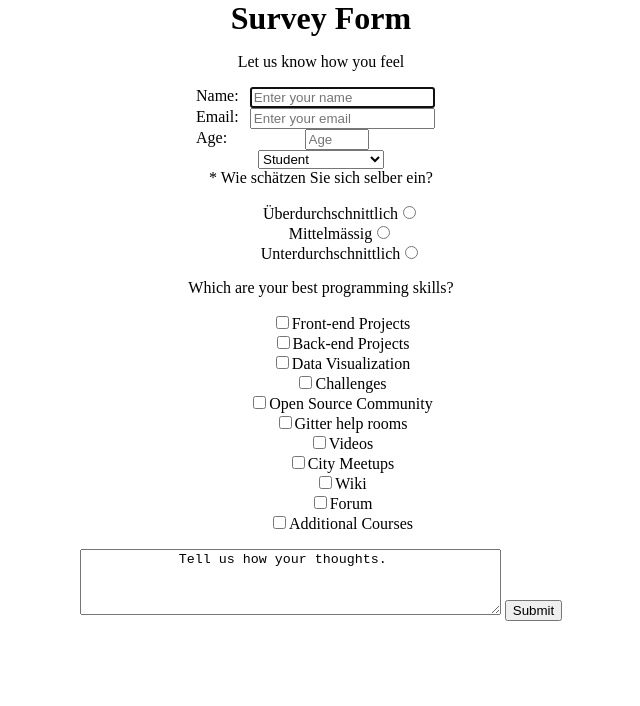
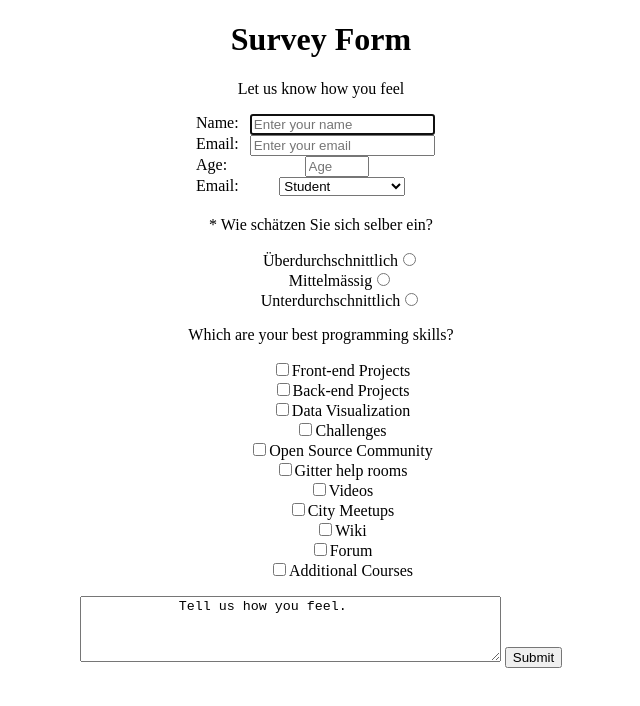
Before and after one commit to ClaudioLutz/Survey-Form, a plain HTML site: page index.html in a window 1280 px wide. Shown: the whole page, without its empty margins (319-959 px from the left). Drawn offline with Linux system fonts and the light colour scheme.

Commit message:
second commit

```diff
--- a/index.html
+++ b/index.html
@@ -20,19 +20,17 @@
             <input autofocus="" type="text" name="name" id="name" class="input-field" placeholder="Enter your name"
                 required="">
         </div>
-        </div>
-        <div class="coordinates">
         <div class="row-form">
             <div id="email-label" for="email" class="left-description">Email:</div>
-                <input autofocus="" type="text" name="email" id="email" class="input-field"
-                    placeholder="Enter your email" required="">
+            <input autofocus="" type="text" name="email" id="email" class="input-field" placeholder="Enter your email"
+                required="">
         </div>
-        </div>
-        <div class="coordinates">
         <div class="row-form">
             <div class="left-description" id="number-label" for="age">Age:</div>
             <input type="number" name="age" id="number" min="1" max="125" class="input-field" placeholder="Age">
         </div>
+        <div class="row-form">
+            <div id="email-label" for="email" class="left-description">Email:</div>
             <select id="dropdown" name="currentPos" class="dropdown">
                 <option disabled="" value="">Select an option</option>
                 <option value="student">Student</option>
@@ -41,6 +39,8 @@
                 <option value="preferNo">Prefer not to say</option>
                 <option value="other">Other</option>
             </select>
+        </div>
+        </div>
         </div>
         <div class="rowTab">
             <div class="labels">
@@ -83,11 +83,11 @@
                     Courses</label></li>
         </ul>
         <textarea rows="4" cols="50">
-            Tell us how your thoughts.
+            Tell us how you feel.
                 </textarea>
         <button id="submit" type="submit">Submit</button>
     </form>
     <script src="https://cdn.freecodecamp.org/testable-projects-fcc/v1/bundle.js">
-</body >
+</body>
 
-</html >
+</html>
--- a/style.css
+++ b/style.css
@@ -4,17 +4,20 @@ html{
 
 }
 body{
-    margin: auto;
-    width: 100%;
+
     text-align: center;
 }
-#title{
-    margin: 0 auto;
-}
-.coordinates{
+
+.row-form{
     width: 250px;
     margin: 0 auto;
 }
 .left-description{
     float: left;
 }
+.rowTap{
+    margin-top: 2000px;
+}
+.coordinates{
+    padding-bottom: 20px;
+}
```
Lines whose indentation alone changed are shown as unchanged.
